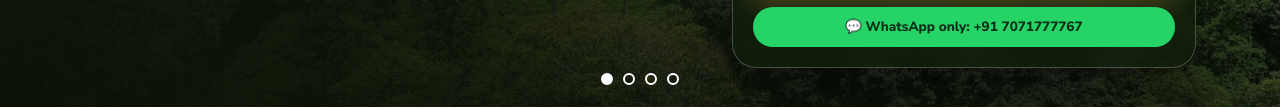
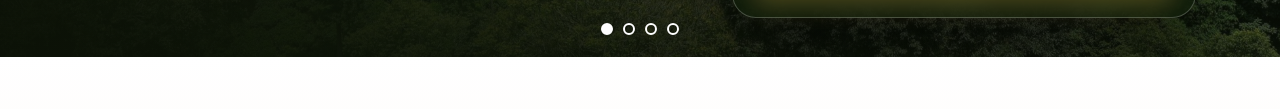
Before and after one commit to drvbshinde73-wq/26AE021104-Crop-Production-Technologies, a plain HTML site: page index.html in a window 1280 px wide. Shown: the part 1011-1120 px from the top of the page. Drawn offline with Linux system fonts and the light colour scheme.

Commit message:
Remove WhatsApp button from landing-page teacher card
Co-Authored-By: Claude Opus 5.5 <noreply@anthropic.com>
Claude-Session: https://claude.ai/code/session_01Uy8FcDpnGmYFMbPsEiyZgz

```diff
--- a/index.html
+++ b/index.html
@@ -1049,7 +1049,6 @@ function home(){
   <p class="prof-award">🏅 Honoured by the <b>Prime Minister of India</b>, the <b>Chief Minister of Maharashtra</b> and with an <b>international award</b> for agricultural education, research &amp; extension</p>
   <ul class="prof-stats"><li><b>12+</b>years' experience</li><li><b>81</b>awards</li><li><b>3</b>patents</li><li><b>26</b>research papers</li><li><b>23</b>books &amp; chapters</li><li><b>300+</b>popular articles</li><li><b>57</b>courses taught</li><li><b>18</b>memberships</li><li><b>5</b>editorial roles</li></ul>
   <p class="prof-dyp">🏆 <b>DYP-ATU Appreciation Award – 3 years</b><span>2023 · 2024 · 2026 (Special Achievement) — D Y Patil Agriculture &amp; Technical University</span></p>
- <a class="prof-wa" href="https://wa.me/917071777767" target="_blank" rel="noopener">💬 WhatsApp only: +91 7071777767</a>
  </aside></div><div class="hdots">${HERO.map((f,i)=>`<button class="hdot${i?'':' on'}" data-hs="${i}" aria-label="Photo ${i+1}"></button>`).join('')}</div></section>
  <section class="band glance" id="s-course"><div class="in glgrid">
   <div class="donutbox"><svg viewBox="0 0 200 200" class="donut" aria-label="Marks: ISA 20, MSE 30, ESE 50">
```
